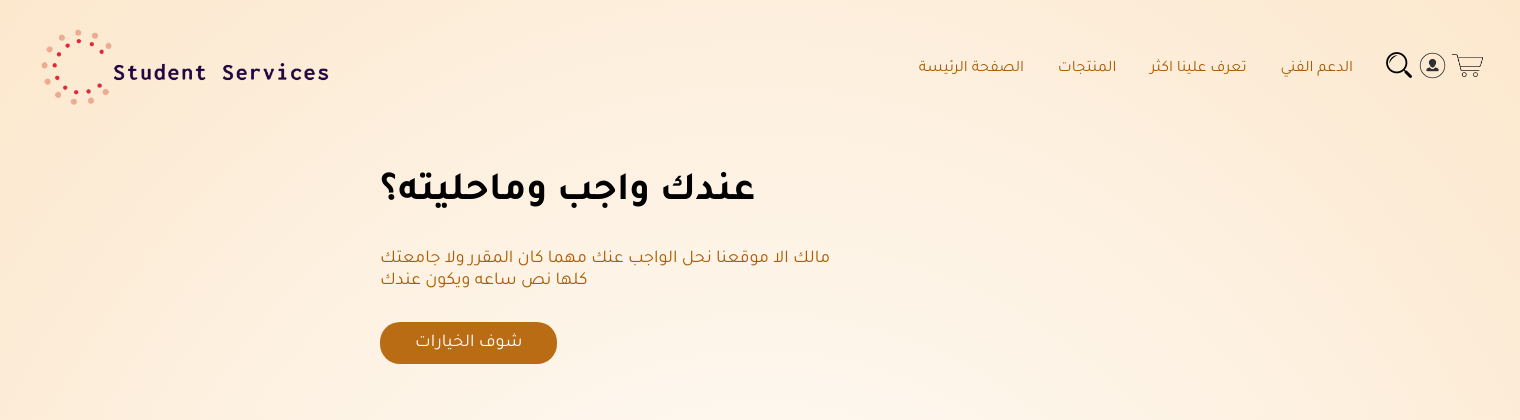
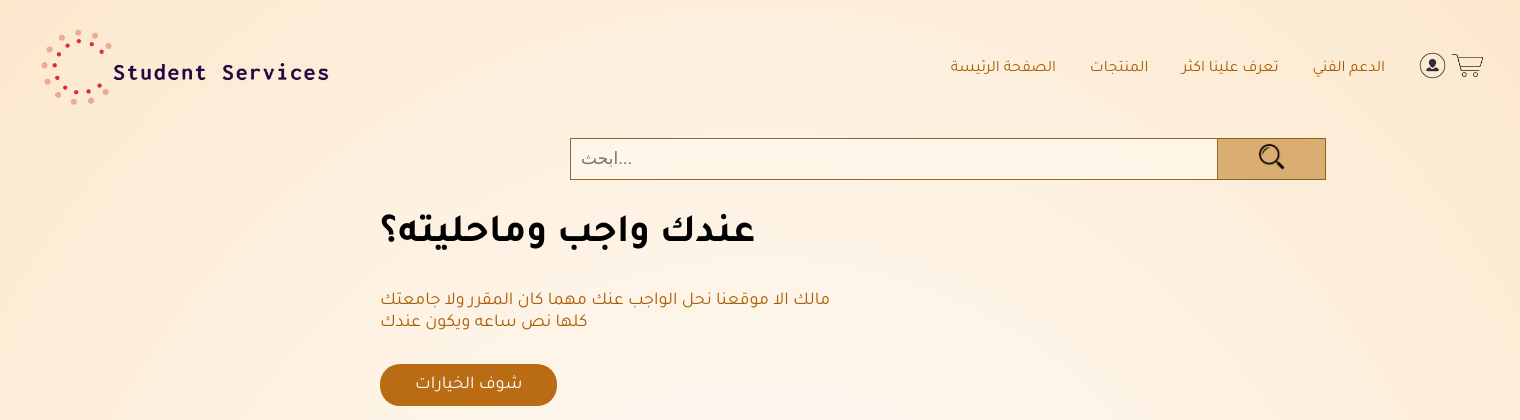
Before and after one commit to MaroufAlsubaie/Student_Services, a PHP site: page /Ui.html in a window 1520 px wide. Shown: the top 420 px of the page. Run offline with PHP 8.4, Linux system fonts and the light colour scheme.

Commit message:
add searchbox in homepage

```diff
--- a/Style.css
+++ b/Style.css
@@ -116,15 +116,14 @@ p{
   form.example input[type=text] {
     padding: 10px;
     font-size: 17px;
-    border: 1px solid grey;
+    border: 1px solid #8a5612e5;
     float: left;
     width: 60%;
-    background: radial-gradient(#fff,#f5c07a3b) ;
+    background:#fff6e9e5 ;
     margin-left: 150px;
   }
 
   form.example button {
-
 
     float: left;
     width: 10%;
@@ -132,7 +131,7 @@ p{
     background: #c586339d;
     color: white;
     font-size: 17px;
-    border: 1px solid grey;
+    border: 1px solid #8a5612e5;
     border-left: none;
     cursor: pointer;
     transition: background .7s ;
--- a/Ui.html
+++ b/Ui.html
@@ -6,7 +6,6 @@
     <link rel="stylesheet" href="Style.css">
     <link rel="preconnect" href="https://fonts.gstatic.com">
     <link href="https://fonts.googleapis.com/css2?family=Tajawal:wght@300;400;700&display=swap" rel="stylesheet">
-    <link rel="stylesheet" href="https://cdnjs.cloudflare.com/ajax/libs/font-awesome/4.7.0/css/font-awesome.min.css">
 </head>
 <body>
     <div class="headbackground">
@@ -24,12 +23,16 @@
                 </ul>
 
             </nav>
-                <a href=""><img src="images/search.png" width= 32px></a>
+
                 <a href="login.html"><img src="images/account.png" width= 35px></a>
                 <a href=""><img src="images/cart.png" width= 35px></a>
 
         </div>
     </div>
+    <form class="example" action="/action_page.php" style="width: 1080px; ; margin-left: 420px;">
+        <input type="text" placeholder="ابحث..." name="search" style="padding: 10px;">
+        <button type="submit" style="padding: 2px;"><img src="/images/search.png"><i class="fa fa-search"></i></button>
+      </form>
     <div class="row">
         <div class="col-2">
             <h1>عندك واجب وماحليته؟</h1>
```
Also changed, not shown: Contact.html (added, +72 -0 lines).
